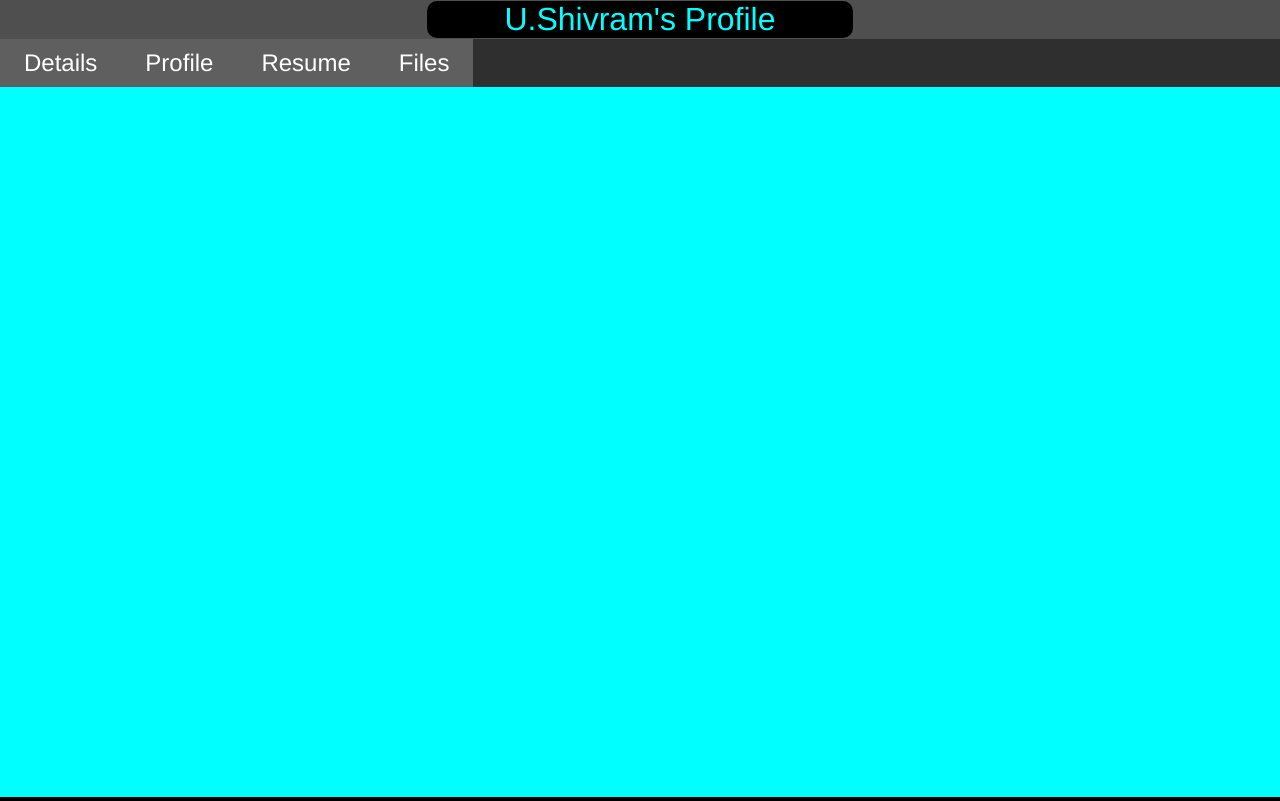
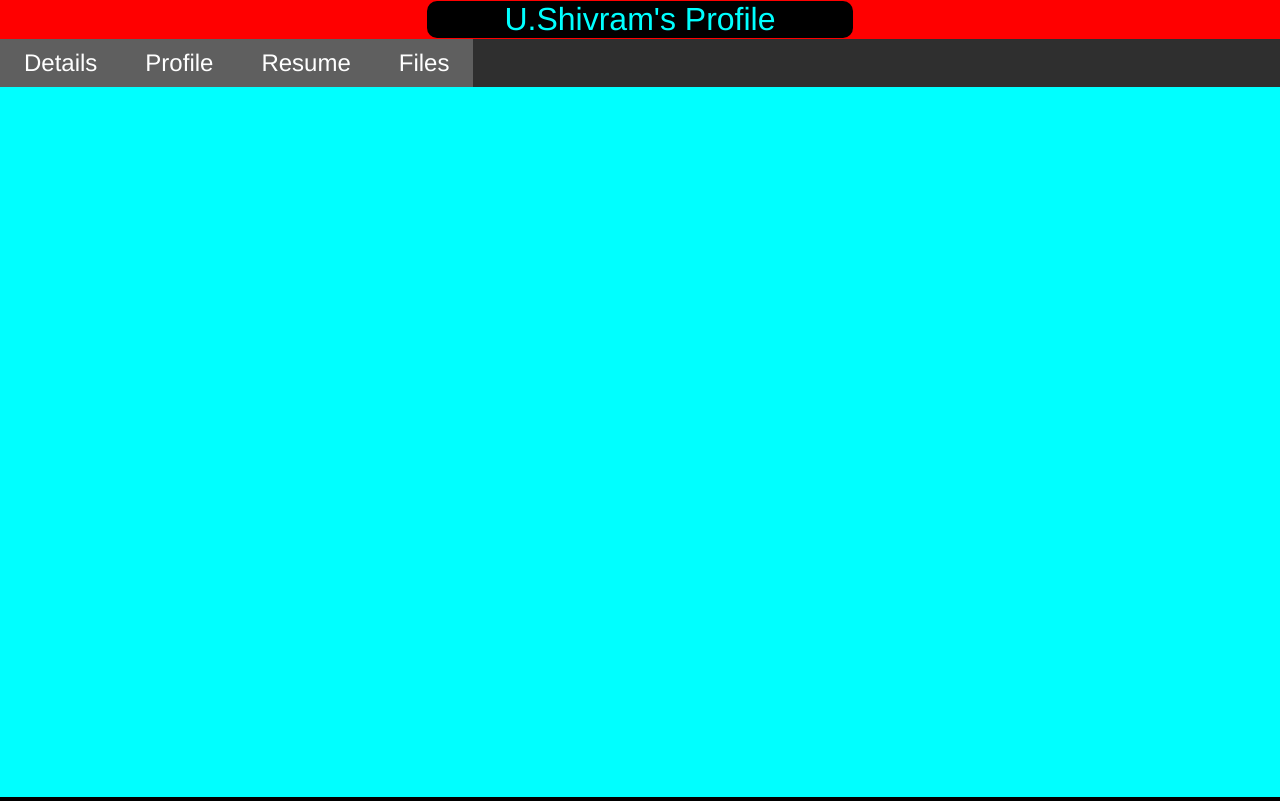
Before and after one commit to Shivram-U/Shivram-U.github.io, a plain HTML site: page index.html in a window 1280 px wide. Drawn offline with Linux system fonts and the light colour scheme.

Commit message:
Update index.css

```diff
--- a/index.css
+++ b/index.css
@@ -11,7 +11,7 @@ html
 }
 #HD
 {
-    background-color: #4f4f4f;
+    background-color: #ff0000;
     height: 77px;
     margin: 0px 0px 0px 0px; /* 1536 -> 1536/2 => 768 - 500/2(width) => 518*/
     padding: 1px 0px 1px 0px;
@@ -51,6 +51,7 @@ ul
 }
 li
 {
+    display:inline;
     float: left;
 }
 button
```
